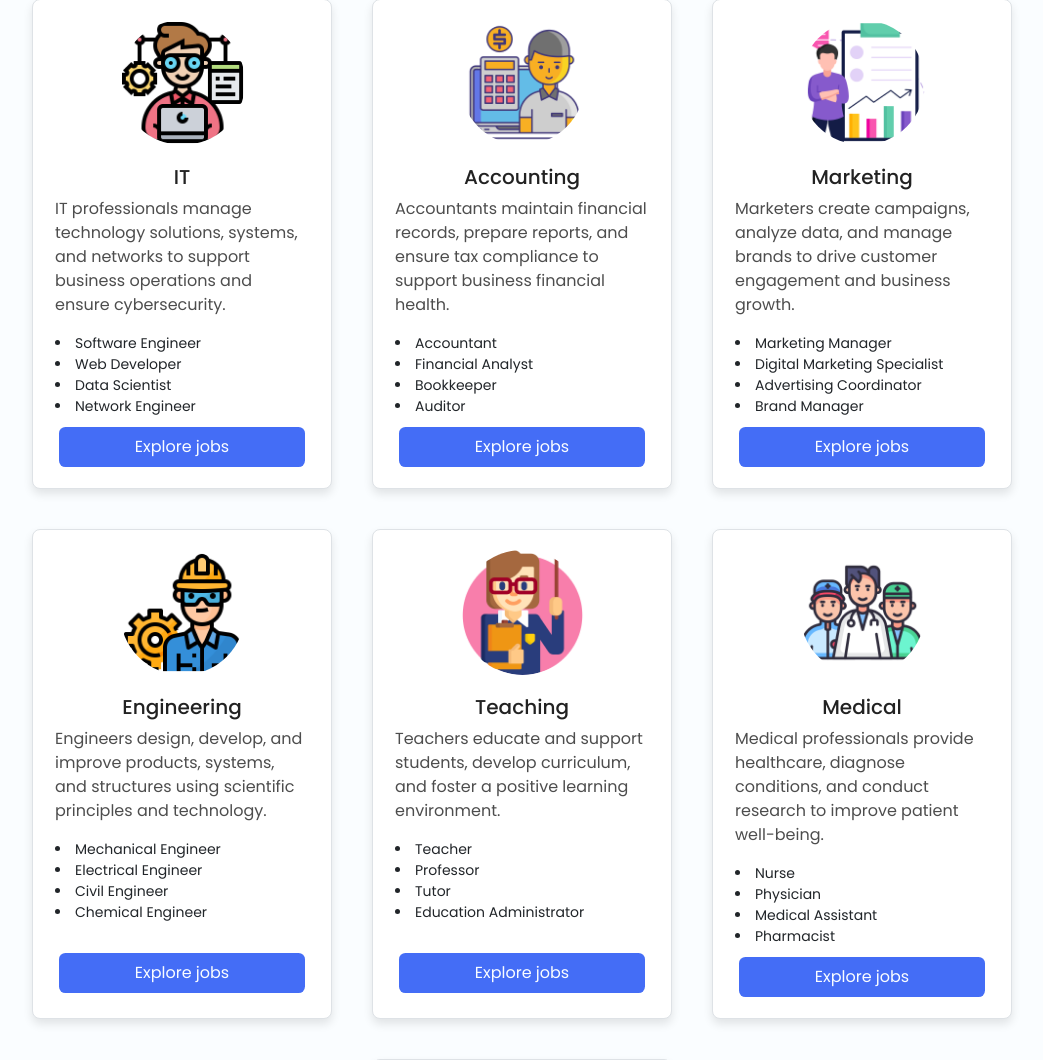
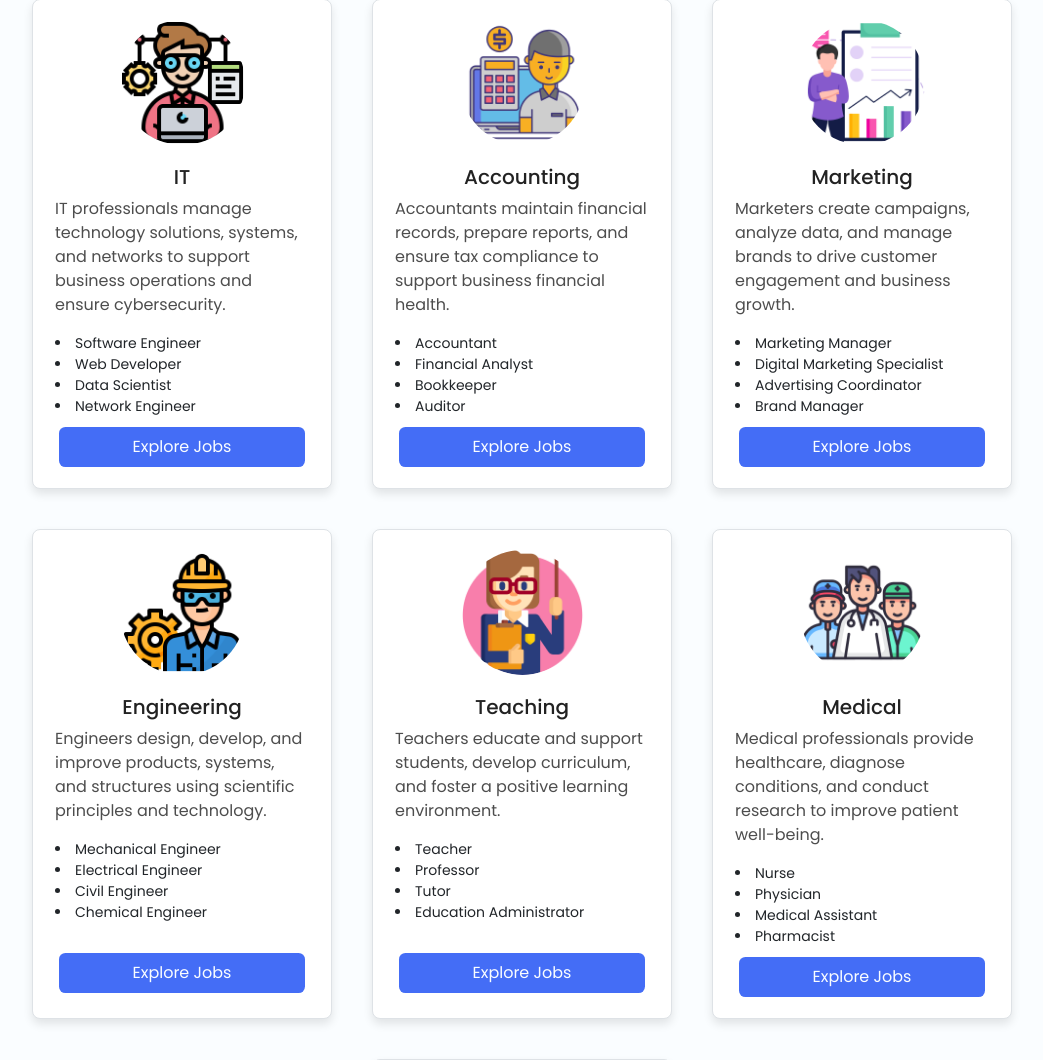
Before and after one commit to LakshanRukantha/CeylonJobSeeker, a PHP site: page /categories.php in a window 1280 px wide. Shown: the part 210-1270 px from the top of the page, without its empty margins (118-1161 px from the left). Run offline with PHP 8.4, Linux system fonts and the light colour scheme; some libraries are stand-ins or nearby versions.

Commit message:
fix: Minor UX Improvements

```diff
--- a/categories.php
+++ b/categories.php
@@ -39,7 +39,7 @@
                 <li>Data Scientist</li>
                 <li>Network Engineer</li>
             </div>
-              <a href="jobs/it-jobs.php" class="btn btn-primary">Explore jobs</a>
+              <a href="jobs/it-jobs.php" class="btn btn-primary">Explore Jobs</a>
           </div>
           <div class="card col-md-4 col-lg-12 border">
             <div class="icon">
@@ -55,7 +55,7 @@
                 <li>Bookkeeper</li>
                 <li>Auditor</li>
             </div>
-              <a href="jobs/accounting-jobs.php" class="btn btn-primary">Explore jobs</a>
+              <a href="jobs/accounting-jobs.php" class="btn btn-primary">Explore Jobs</a>
           </div>
           <div class="card col-md-4 col-lg-12 border">
             <div class="icon">
@@ -71,7 +71,7 @@
                 <li>Advertising Coordinator</li>
                 <li>Brand Manager</li>
             </div>
-              <a href="jobs/marketing-jobs.php" class="btn btn-primary">Explore jobs</a>
+              <a href="jobs/marketing-jobs.php" class="btn btn-primary">Explore Jobs</a>
           </div>
           <div class="card col-md-4 col-lg-12 border">
             <div class="icon">
@@ -87,7 +87,7 @@
                 <li>Civil Engineer</li>
                 <li>Chemical Engineer</li>
             </div>
-              <a href="jobs/engineering-jobs.php" class="btn btn-primary">Explore jobs</a>
+              <a href="jobs/engineering-jobs.php" class="btn btn-primary">Explore Jobs</a>
           </div>
           <div class="card col-md-4 col-lg-12 border">
             <div class="icon">
@@ -103,7 +103,7 @@
                 <li>Tutor</li>
                 <li>Education Administrator</li>
             </div>
-              <a href="jobs/teaching-jobs.php" class="btn btn-primary">Explore jobs</a>
+              <a href="jobs/teaching-jobs.php" class="btn btn-primary">Explore Jobs</a>
           </div>
           <div class="card col-md-4 col-lg-12 border">
             <div class="icon">
@@ -119,7 +119,7 @@
                 <li>Medical Assistant</li>
                 <li>Pharmacist</li>
             </div>
-              <a href="jobs/medical-jobs.php" class="btn btn-primary">Explore jobs</a>
+              <a href="jobs/medical-jobs.php" class="btn btn-primary">Explore Jobs</a>
           </div>
           <div class="card col-md-4 col-lg-12 border">
             <div class="icon">
@@ -135,7 +135,7 @@
                 <li>Lawyer</li>
                 <li>Travel Agent</li>
             </div>
-              <a href="jobs/other-jobs.php" class="btn btn-primary">Explore jobs</a>
+              <a href="jobs/other-jobs.php" class="btn btn-primary">Explore Jobs</a>
           </div>
         </div>
         <!-- cards section end -->
```
